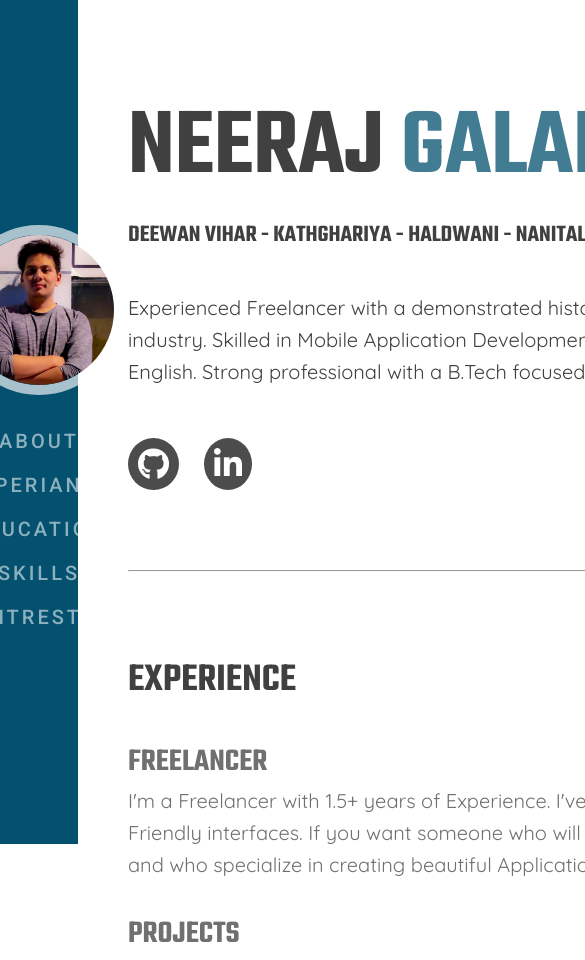
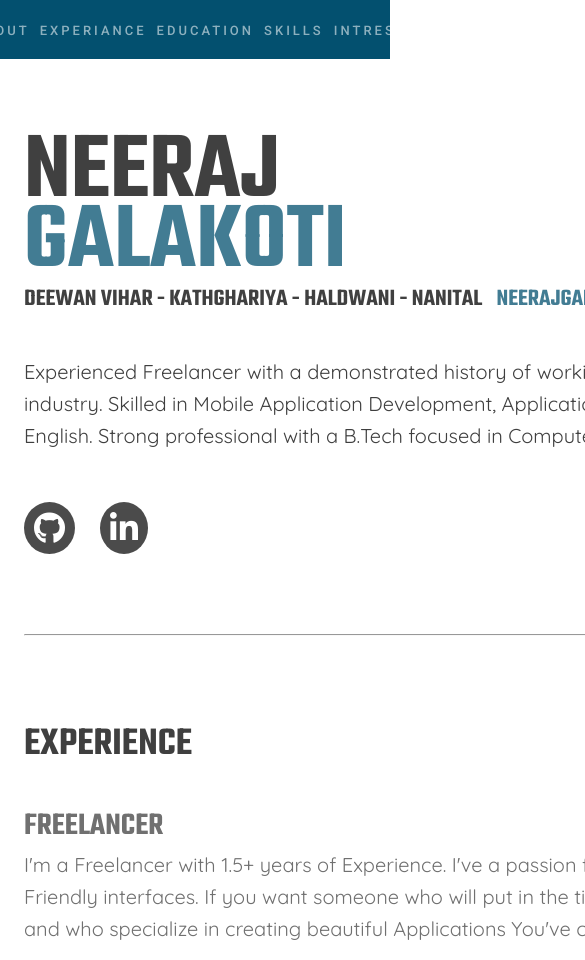
Before and after one commit to harsh-sharma-33/Portfolio-template-basic-, a plain HTML site: page index.html in a window 390 px wide. Shown: the top 960 px of the page, 585 px wide, since content can reach past the window. Drawn offline with Linux system fonts and the light colour scheme.

Commit message:
basic responsive

```diff
--- a/index.html
+++ b/index.html
@@ -20,7 +20,7 @@
 
           <ul class="nav">
             <li>
-              <a class="nav-link" href="#about">About</a>
+              <a class="nav-link" id="abt" href="#about">About</a>
             </li>
             <li><a class="nav-link" href="#experiance"> experiance</a></li>
             <li><a class="nav-link" href="#education">education</a></li>
--- a/styles.css
+++ b/styles.css
@@ -215,3 +215,61 @@ hr{
     font-size: 20px;
     font-family: 'Quicksand',sans-serif ;
 }
+
+
+
+
+/* Responsive Design */
+
+@media (max-width:700px) {
+    body{
+        overflow-x: hidden;
+    }
+    .left {
+        /* display: none; */
+        position: fixed;
+        z-index: 12;
+
+        left: 0;
+        top: 0;
+        right: 0;
+        max-height: 10vh;
+
+
+    }
+
+    .nav {
+        display: flex;
+    }
+
+    .nav-link{
+        margin-left: 10px;
+        font-size: 13px;
+
+    }
+    #abt{
+        margin-left: 0;
+    }
+
+    h1{
+        position: relative;
+
+    }
+
+    h1 > span{
+        position: absolute;
+        top: 70px;
+        left: 0;
+    }
+
+    .address {
+        margin-top: 40px;
+    }
+
+    .profile {
+        display: none;
+    }
+    .right {
+        padding: 1.5rem;
+    }
+}
```
